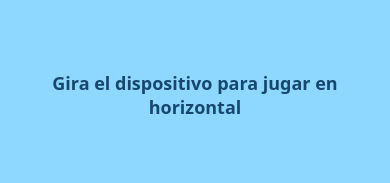
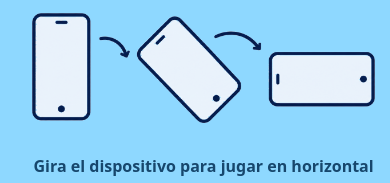
Before and after one commit to kokiperex/hopilo, a website built with Vite: page index.html in a window 390 px wide. Shown: the part 327-510 px from the top of the page. Built offline with nearby package versions, Linux system fonts and the light colour scheme.

Commit message:
feat: polish marble UI and orientation

```diff
--- a/src/entities/Marble.ts
+++ b/src/entities/Marble.ts
@@ -120,6 +120,11 @@ export class Marble implements PhysicsEntity {
     this.body.setTranslation(position, true);
     this.body.setLinvel({ x: 0, y: 0, z: 0 }, true);
     this.body.setAngvel({ x: 0, y: 0, z: 0 }, true);
+    // Conveyors use a persistent force. Clear Rapier's force accumulators as
+    // well as the velocity so a failed run cannot carry its momentum into the
+    // respawned marble.
+    this.body.resetForces(true);
+    this.body.resetTorques(true);
     this.secondsSinceGrounded = PHYSICS_CONFIG.marble.coyoteTime;
     this.jumpBufferSeconds = 0;
     this.jumpWasDown = false;
--- a/src/levels/worlds/createWorldProgression.ts
+++ b/src/levels/worlds/createWorldProgression.ts
@@ -130,8 +130,8 @@ function createLevel(world: WorldId, theme: WorldProgressionTheme, beat: LevelBe
     const lessonFan = fans[0];
     if (lessonFan) {
       lessonFan.direction = 'right';
-      lessonFan.impulse = 0.9;
-      lessonFan.maxSpeed = 3.8;
+      lessonFan.impulse = 1.8;
+      lessonFan.maxSpeed = 6.5;
       lessonFan.lift = 0.3;
     }
   }
@@ -223,7 +223,7 @@ function addFeature(
   } else if (feature === 'bounce') {
     collections.trampolines.push({ id, position: { x: section.center, y: section.surfaceY + 0.16, z: 0 }, size: { x: Math.min(1.8, section.width * 0.34), y: 0.32, z: 2.15 }, launchSpeed: 10.5 + Math.min(levelIndex, 5) * 0.2, color: theme.accent });
   } else if (feature === 'fan') {
-    collections.fans.push({ id, position: { x: section.center, y: section.surfaceY + 1.2, z: 0 }, size: { x: Math.min(2.8, section.width * 0.52), y: 2.3, z: 2.55 }, direction: direction > 0 ? 'right' : 'left', impulse: 1.2, maxSpeed: 3.2, lift: 0.35, color: theme.accent });
+    collections.fans.push({ id, position: { x: section.center, y: section.surfaceY + 1.2, z: 0 }, size: { x: Math.min(2.8, section.width * 0.52), y: 2.3, z: 2.55 }, direction: direction > 0 ? 'right' : 'left', impulse: 1.8, maxSpeed: 6.5, lift: 0.35, color: theme.accent });
   } else if (feature === 'conveyor') {
     collections.conveyors.push({ id, position: { x: section.center, y: section.surfaceY + 0.16, z: 0 }, size: { x: Math.min(2.7, section.width * 0.52), y: 0.32, z: 2.3 }, speed: direction * (1.25 + levelIndex * 0.08), maxSpeed: 2.8, color: theme.accent });
   } else if (feature === 'hammer' || feature === 'spinner') {
--- a/src/styles/main.css
+++ b/src/styles/main.css
@@ -896,13 +896,26 @@ canvas {
     z-index: 4;
     display: grid;
     place-items: center;
+    align-content: center;
+    gap: clamp(1rem, 4vh, 2rem);
     margin: 0;
     padding: 2rem;
     background: #8ed8ff;
     color: #17476d;
-    font-size: 1.125rem;
+    font-size: clamp(1rem, 3.8vw, 1.35rem);
     font-weight: 800;
     text-align: center;
+  }
+
+  .orientation-notice img {
+    display: block;
+    width: min(88vw, 35rem);
+    max-height: 31vh;
+    object-fit: contain;
+  }
+
+  .orientation-notice span {
+    max-width: 25rem;
   }
 }
 
--- a/src/ui/OrientationNotice.ts
+++ b/src/ui/OrientationNotice.ts
@@ -1,7 +1,16 @@
 export function createOrientationNotice(root: HTMLElement): HTMLElement {
-  const notice = document.createElement('p');
+  const notice = document.createElement('div');
   notice.className = 'orientation-notice';
-  notice.textContent = 'Gira el dispositivo para jugar en horizontal';
+  notice.setAttribute('role', 'status');
+
+  const illustration = document.createElement('img');
+  illustration.src = `${import.meta.env.BASE_URL}assets/ui/orientation-rotate.png`;
+  illustration.alt = 'Teléfono girando desde vertical hasta horizontal';
+
+  const message = document.createElement('span');
+  message.textContent = 'Gira el dispositivo para jugar en horizontal';
+
+  notice.append(illustration, message);
   root.append(notice);
   return notice;
 }
```
Also changed, not shown: public/assets/ui/orientation-rotate.png (added).
